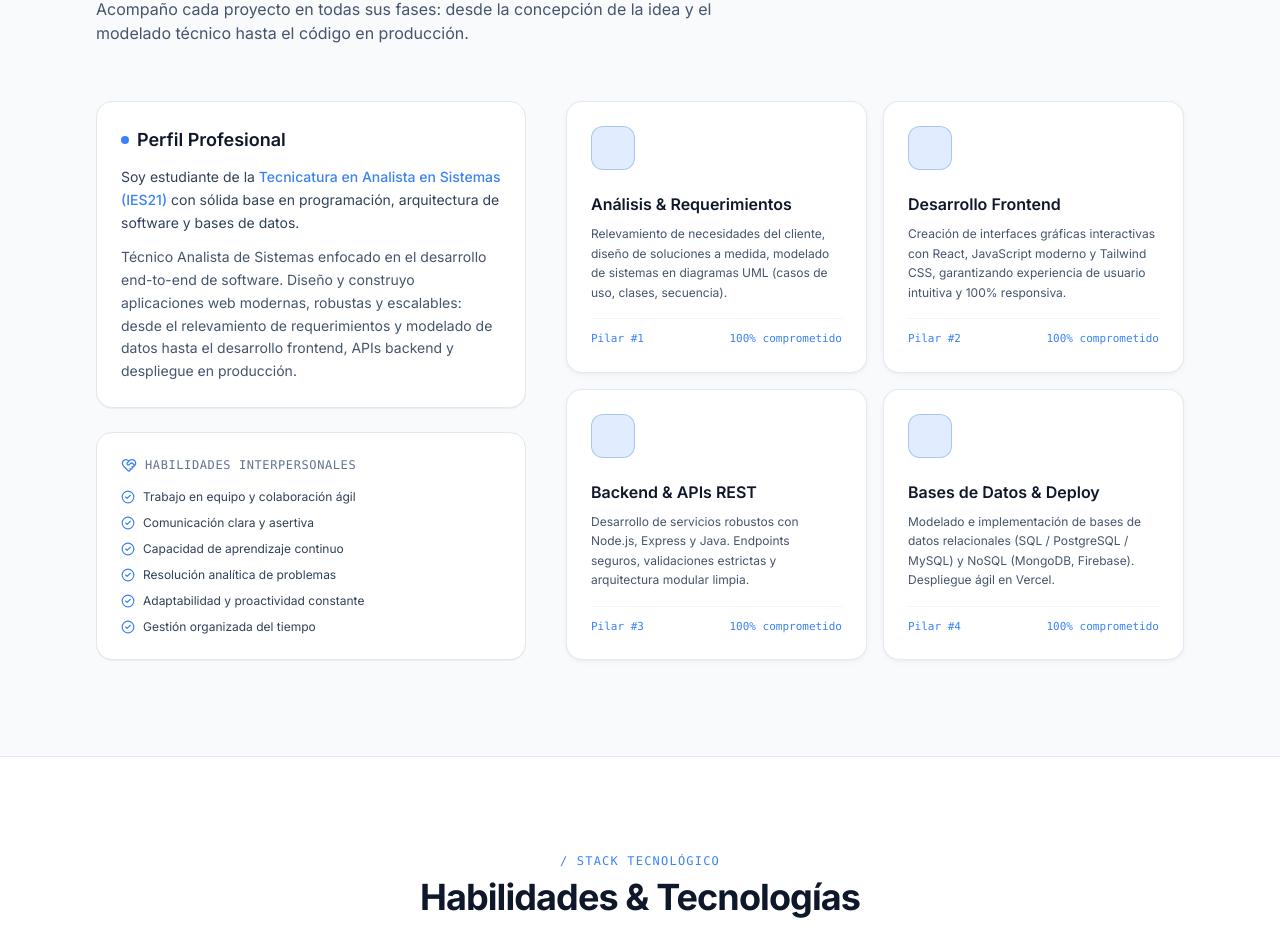
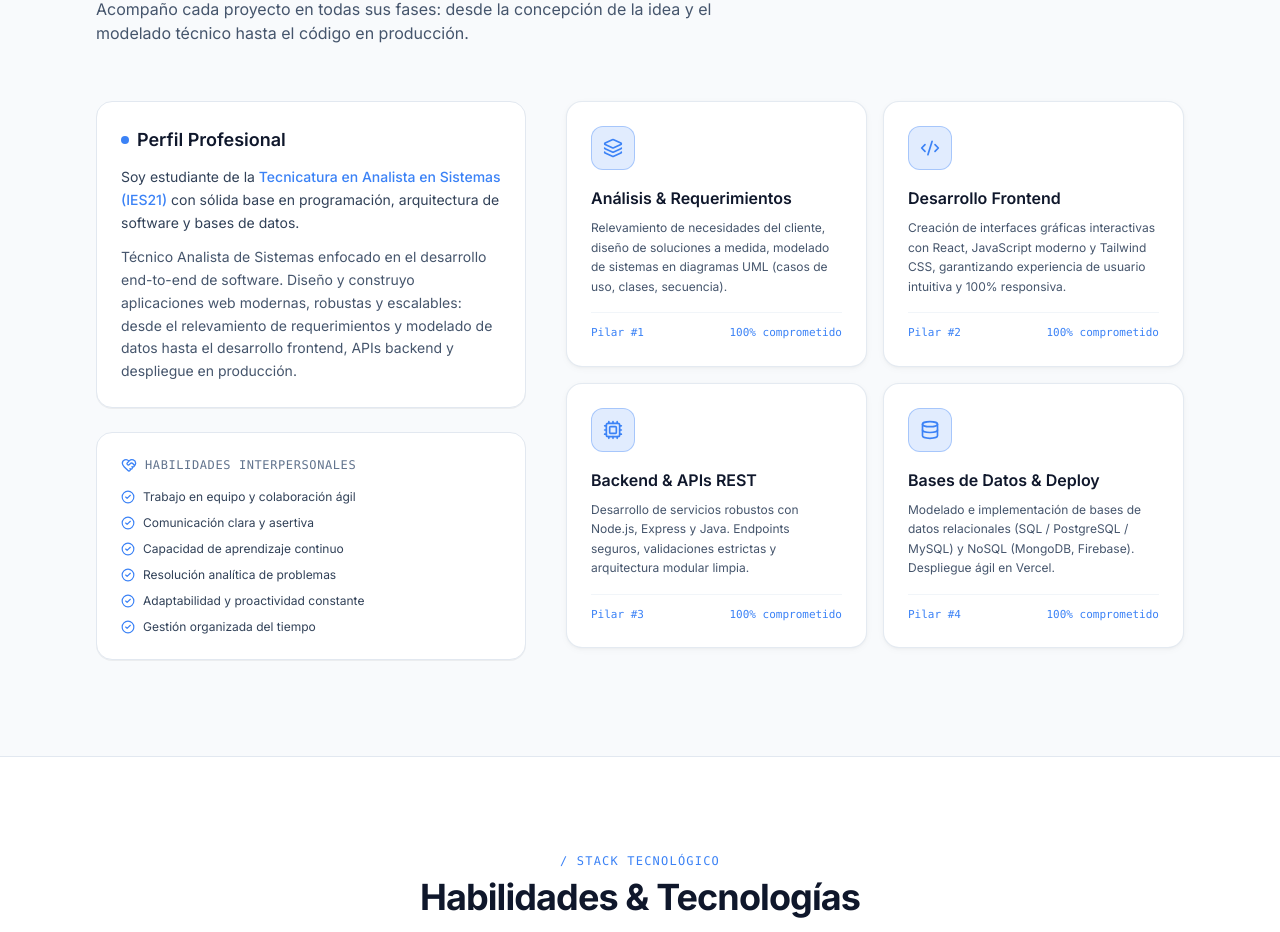
Before and after one commit to 1elema1/portfolioferreyra, a React (Vite) app: page / in a window 1280 px wide. Shown: the part 896-1828 px from the top of the page. Built offline with nearby package versions, Linux system fonts and the light colour scheme.

Commit message:
fix: restore pillar icons in About section

```diff
--- a/src/components/About.jsx
+++ b/src/components/About.jsx
@@ -1,5 +1,12 @@
 import { usePortfolio } from '../context/PortfolioContext';
 import { Layers, Database, Code2, Cpu, CheckCircle2, HeartHandshake } from 'lucide-react';
+
+const PILLAR_ICONS = [
+  <Layers className="h-5 w-5 text-accent" />,
+  <Code2 className="h-5 w-5 text-accent" />,
+  <Cpu className="h-5 w-5 text-accent" />,
+  <Database className="h-5 w-5 text-accent" />,
+];
 
 export default function About() {
   const { personal } = usePortfolio();
@@ -69,7 +76,7 @@ export default function About() {
               >
                 <div>
                   <div className="mb-4 inline-flex h-11 w-11 items-center justify-center rounded-xl bg-accent-light border border-accent">
-                    {pillar.icon}
+                    {PILLAR_ICONS[index % PILLAR_ICONS.length]}
                   </div>
                   <h4 className="text-base font-semibold text-slate-900 dark:text-white mb-2">
                     {pillar.title}
```
